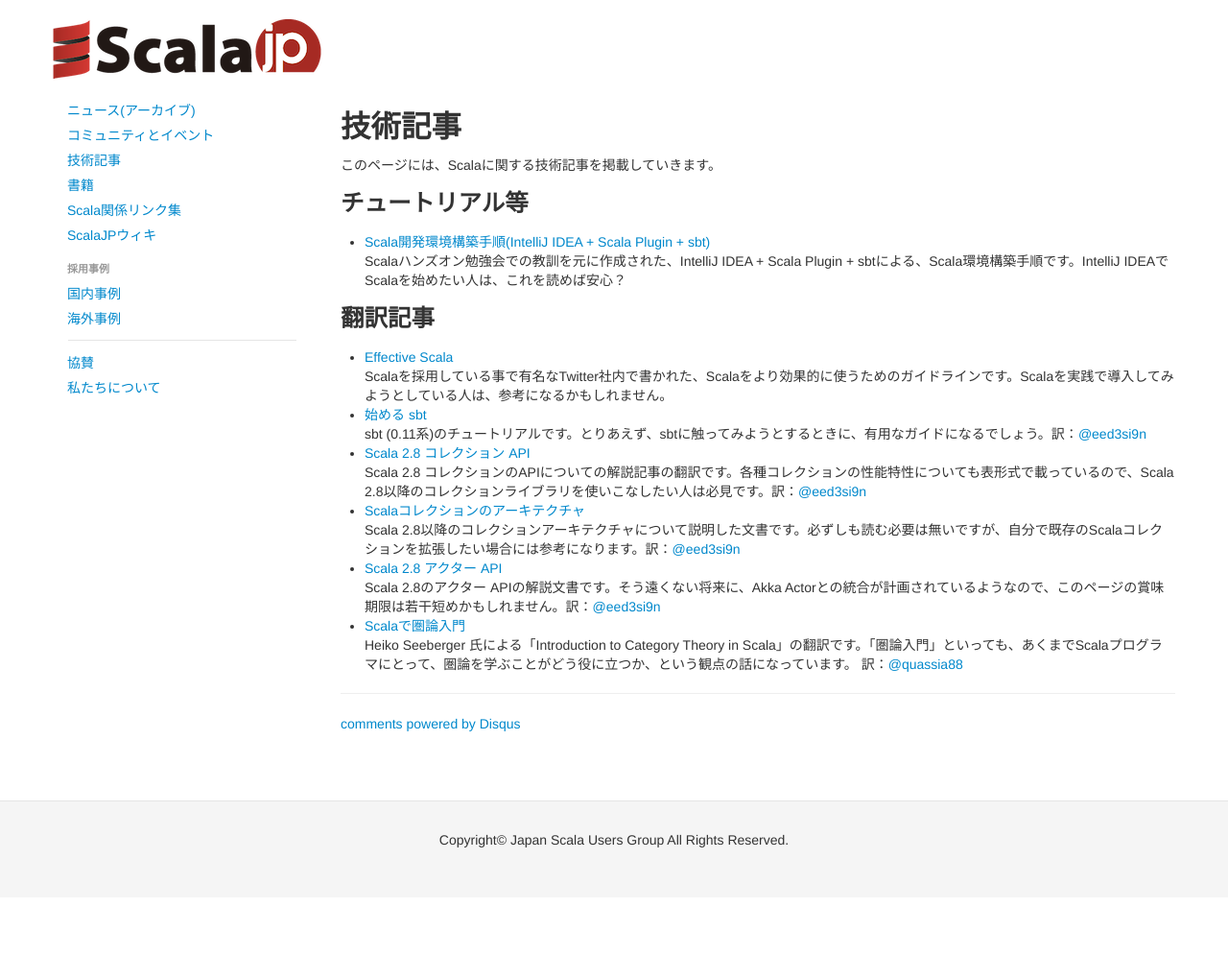
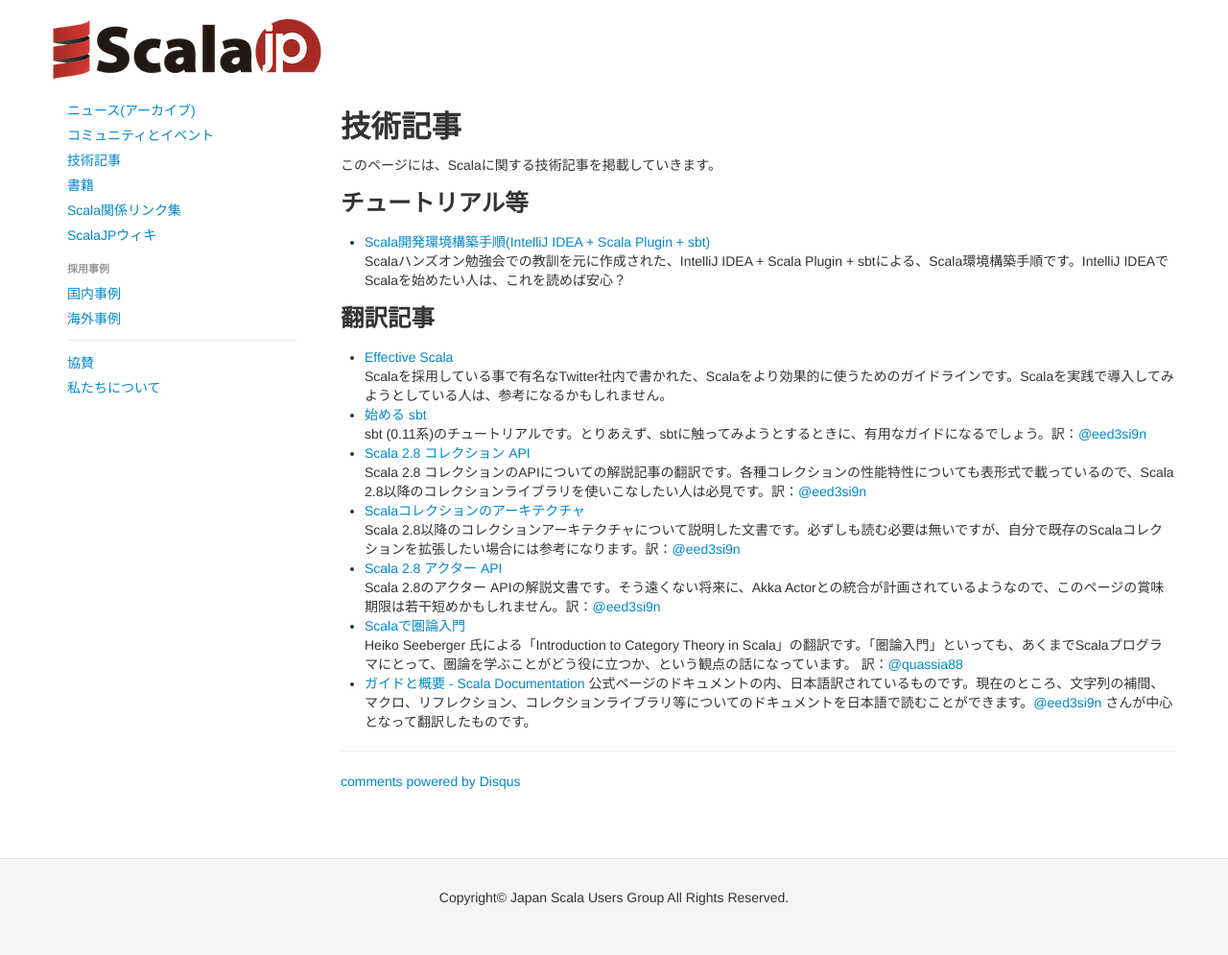
Before and after one commit to scalajp/scalajp, a Jekyll site: the page built from articles.md, in a window 1280 px wide. Shown: the whole page at 96% size. Built offline with Jekyll 4.4.1, drawn with Linux system fonts in a browser that asks for light colours; nearby versions of some CDN libraries; Markdown is read by kramdown in place of the engine named in the settings; comment, search, counter and statistics services are not loaded; before the commit the page ends 935 px from its top, so only the background shows below that.

Commit message:
docs.scala-lang.org/ja/overviews へのリンクと説明を追加

```diff
--- a/articles.md
+++ b/articles.md
@@ -28,3 +28,5 @@
 * [Scalaで圏論入門](https://github.com/scalajp/introduction-to-category-theory-in-scala-jp/wiki)
 Heiko Seeberger 氏による「Introduction to Category Theory in Scala」の翻訳です。「圏論入門」といっても、あくまでScalaプログラマにとって、圏論を学ぶことがどう役に立つか、という観点の話になっています。
 訳：[@quassia88](https://twitter.com/quassia88)
+* [ガイドと概要 - Scala Documentation](http://docs.scala-lang.org/ja/overviews/index.html)
+公式ページのドキュメントの内、日本語訳されているものです。現在のところ、文字列の補間、マクロ、リフレクション、コレクションライブラリ等についてのドキュメントを日本語で読むことができます。[@eed3si9n](https://twitter.com/eed3si9n) さんが中心となって翻訳したものです。
```
